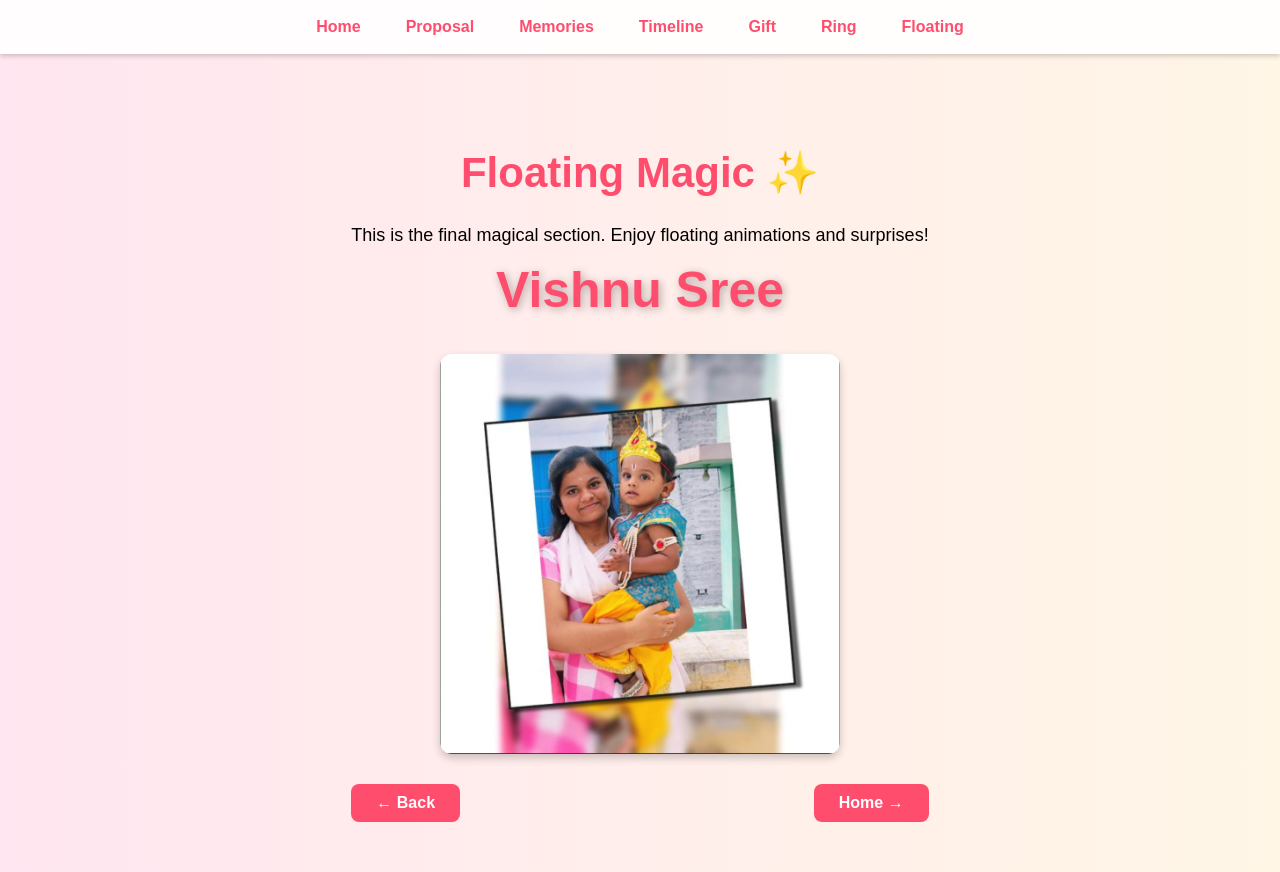
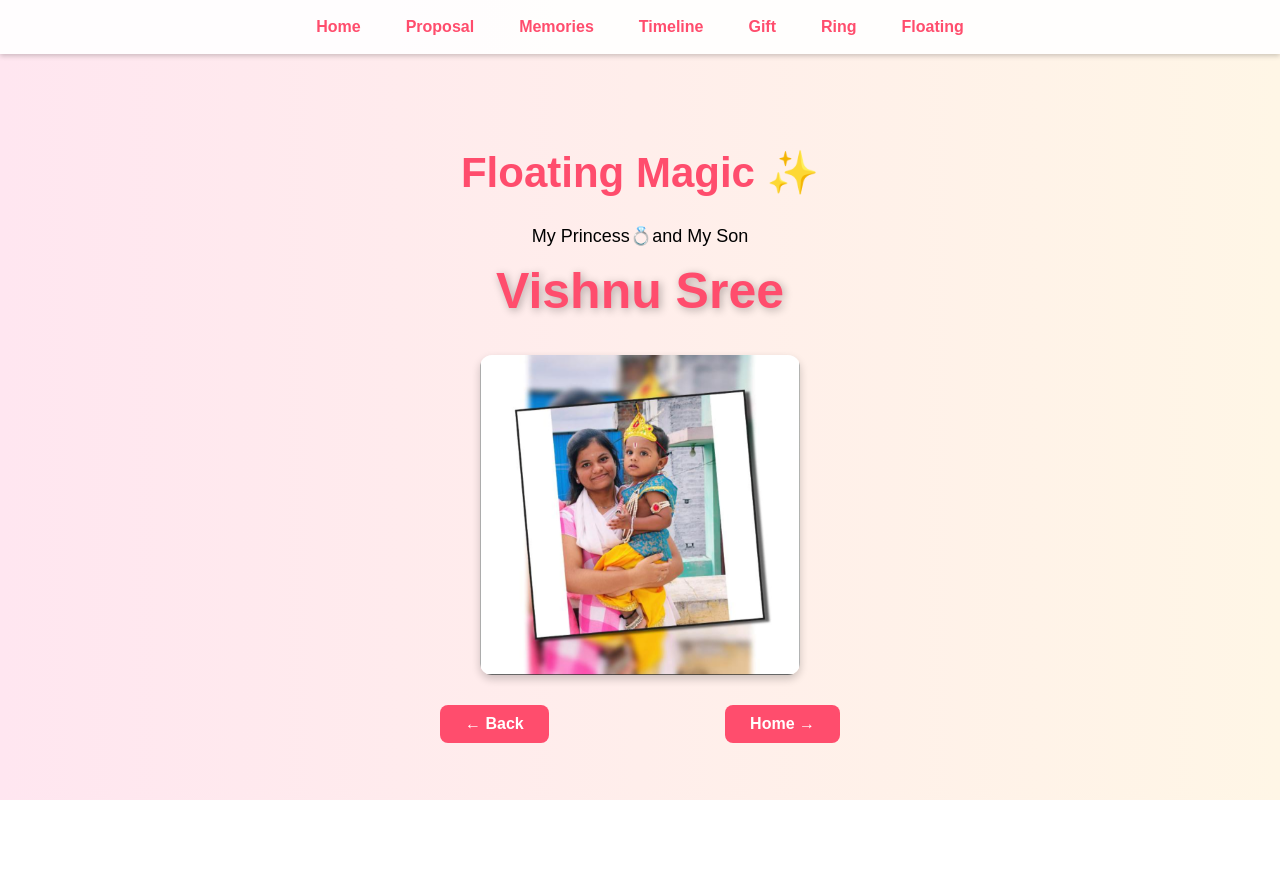
Before and after one commit to santa-coder/Sree-gift, a plain HTML site: page floating.html in a window 1280 px wide. After the commit the page ends 800 px from the top, so only its background shows below. Drawn offline with Linux system fonts and the light colour scheme.

Commit message:
Fixed audio playback so next audio stops previous one

```diff
--- a/floating.html
+++ b/floating.html
@@ -153,7 +153,7 @@
 <!-- Content -->
 <div class="content">
   <h1>Floating Magic ✨</h1>
-  <p>This is the final magical section. Enjoy floating animations and surprises!</p>
+  <p>My Princess💍and My Son</p>
 
   <!-- Floating Text -->
   <div class="floating-text">Vishnu Sree</div>
```
